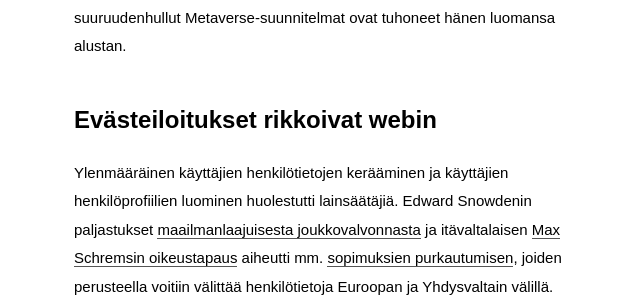
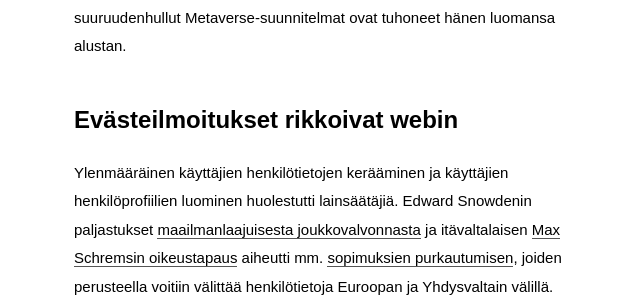
Before and after one commit to klaalo/klaalo.github.io, a Jekyll site: the page built from _posts/2022-10-31-internet-on-rikki.md, in a window 1280 px wide and 900 px high, scrolled down 7567 px. Shown: the part 154-454 px from the top of the window, without its empty margins (316-956 px from the left). Built offline with Jekyll 4.4.1, drawn with Linux system fonts in a browser that asks for light colours; some web fonts are replaced.

Commit message:
Fix typo

```diff
--- a/_posts/2022-10-31-internet-on-rikki.md
+++ b/_posts/2022-10-31-internet-on-rikki.md
@@ -108,7 +108,7 @@
 
 Facebookin voidaan sanoa olevan suorastaan haitallinen. Voidaan väittää, että Zuckergerin ahneus laajentaa Facebookista ja sen sisarpalveluista alusta digitaaliseen elämään ovat rikkoneet sen. Zuckerbergin suuruudenhullut Metaverse-suunnitelmat ovat tuhoneet hänen luomansa alustan.
 
-## Evästeiloitukset rikkoivat webin
+## Evästeilmoitukset rikkoivat webin
 
 Ylenmääräinen käyttäjien henkilötietojen kerääminen ja käyttäjien henkilöprofiilien luominen huolestutti lainsäätäjiä. Edward Snowdenin paljastukset [maailmanlaajuisesta joukkovalvonnasta](https://fi.wikipedia.org/wiki/Maailmanlaajuista_joukkovalvontaa_koskevat_paljastukset_(2013_alkaen)) ja itävaltalaisen [Max Schremsin oikeustapaus](https://en.wikipedia.org/wiki/Max_Schrems#Schrems_I) aiheutti mm. [sopimuksien purkautumisen](https://en.wikipedia.org/wiki/International_Safe_Harbor_Privacy_Principles), joiden perusteella voitiin välittää henkilötietoja Euroopan ja Yhdysvaltain välillä.
 
```
